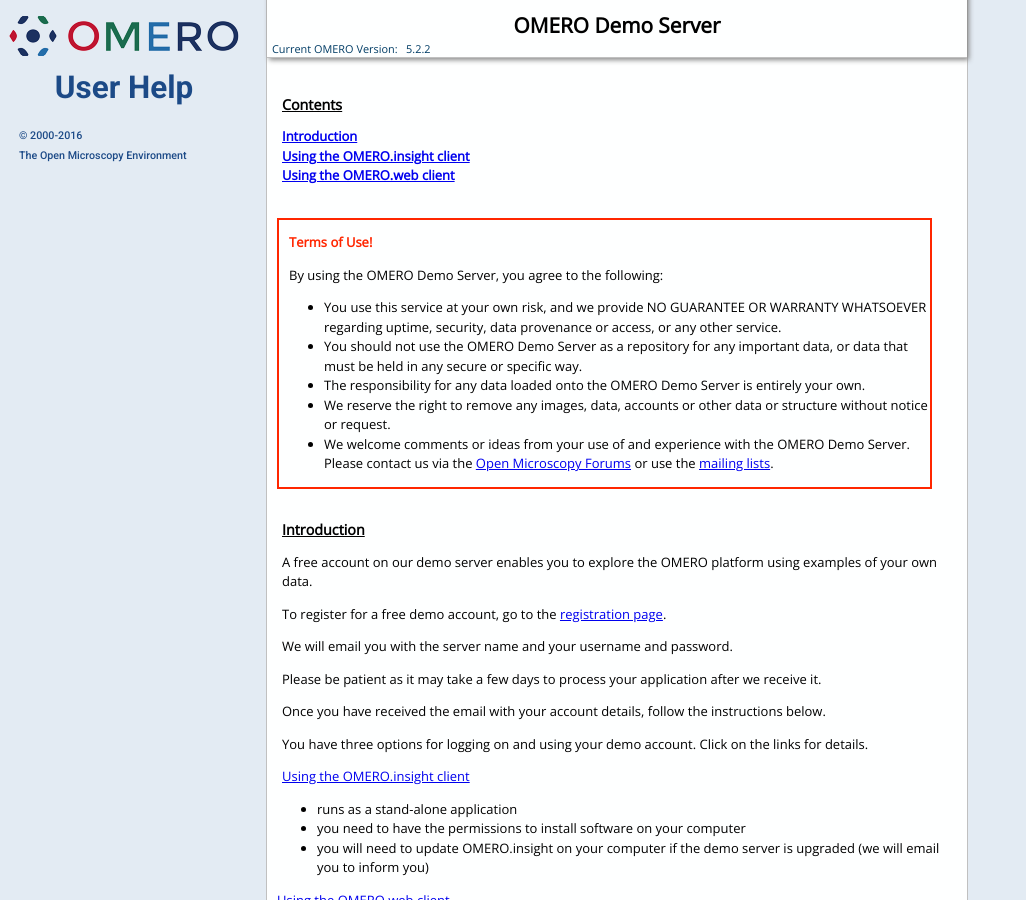
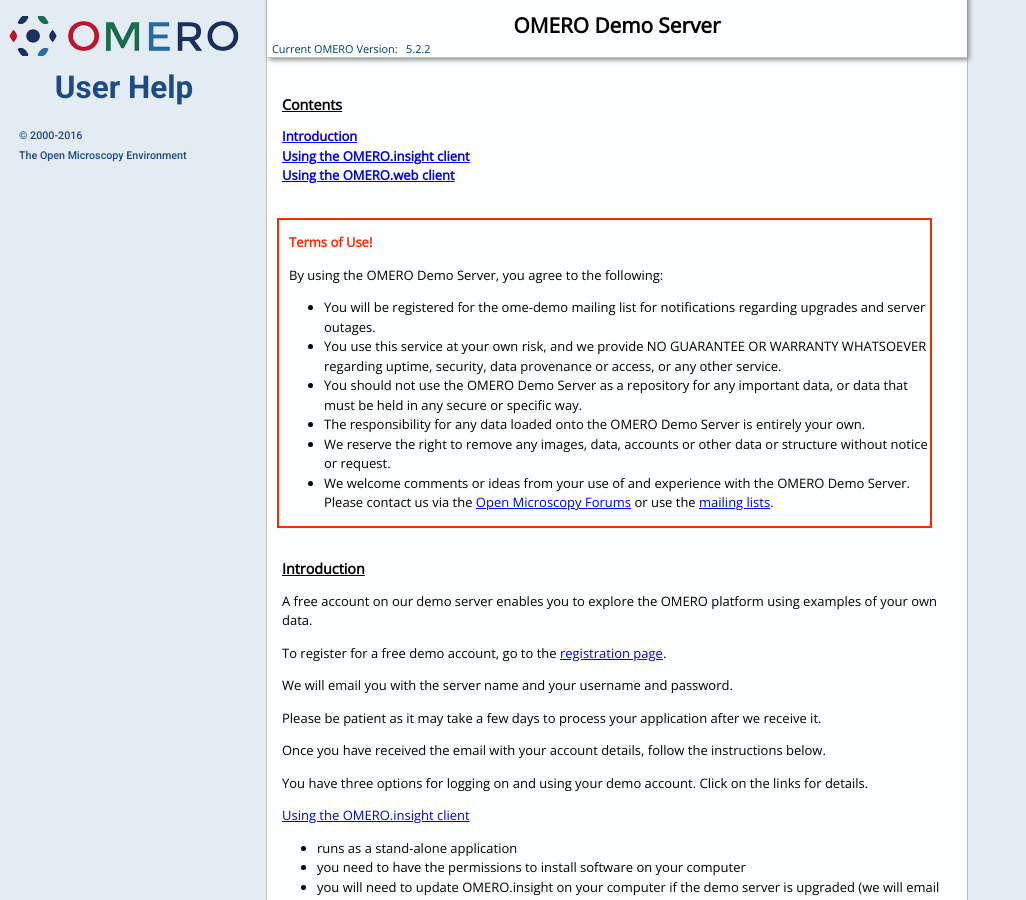
Before and after one commit to snoopycrimecop/ome-help, a Jekyll site: the page built from demo-server.html, in a window 1280 px wide and 900 px high. Shown: the whole window, without its empty margins (0-1026 px from the left). Built offline with Jekyll 4.4.1, drawn with Linux system fonts in a browser that asks for light colours; Markdown is read by kramdown in place of the engine named in the settings.

Commit message:
Adding mailing list to demo SLA

```diff
--- a/demo-server.html
+++ b/demo-server.html
@@ -25,6 +25,8 @@
 <p class="warning-text">By using the OMERO Demo Server, you agree to the following:</p>
 
 <ul>
+
+<li>You will be registered for the ome-demo mailing list for notifications regarding upgrades and server outages.</li>
 
 <li>You use this service at your own risk, and we provide NO GUARANTEE OR WARRANTY WHATSOEVER regarding uptime, security, data provenance or access, or any other service.</li>
 
```
